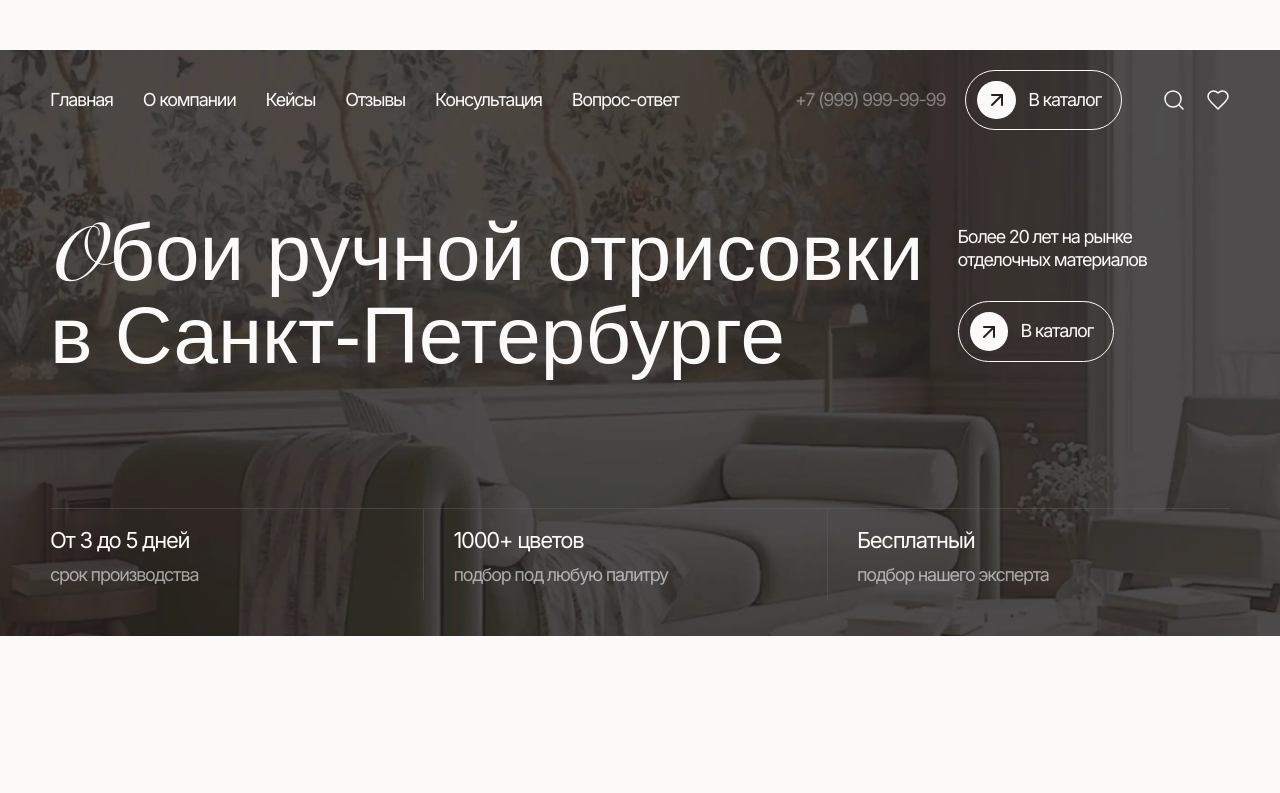
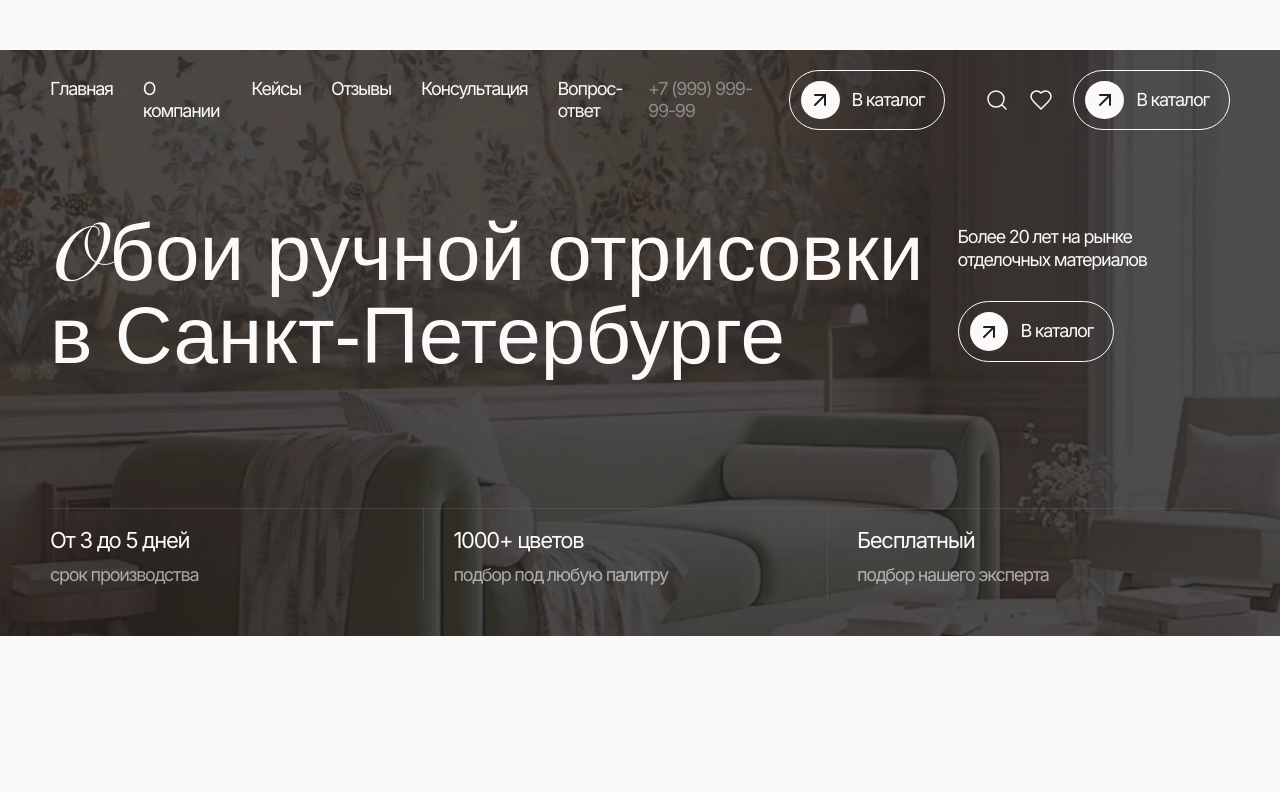
Before and after one commit to clownlessmode/applico-wallpappers, a Next.js app: page / in a window 1280 px wide. Shown: the top 793 px of the page. Built offline with nearby package versions, Linux system fonts and the light colour scheme; a web font is replaced by a local one.

Commit message:
header button fix

```diff
--- a/src/widgets/header/Header.tsx
+++ b/src/widgets/header/Header.tsx
@@ -135,6 +135,21 @@ const Header: FC = () => {
                 className={scrolled ? 'text-foreground' : 'text-background'}
               />
             </Link>
+            <Link href={'catalog'}>
+              <Button variant={scrolled ? 'dark' : 'light'}>
+                <div
+                  className={cn(
+                    'rounded-full flex text-background items-center justify-center w-[38.95px] h-[38.95px]',
+                    scrolled
+                      ? 'bg-foreground text-background'
+                      : 'bg-background text-foreground',
+                  )}
+                >
+                  <ArrowUpRight />
+                </div>
+                {isCatalogPage ? 'На главную' : 'В каталог'}
+              </Button>
+            </Link>
           </div>
         </div>
 
```
